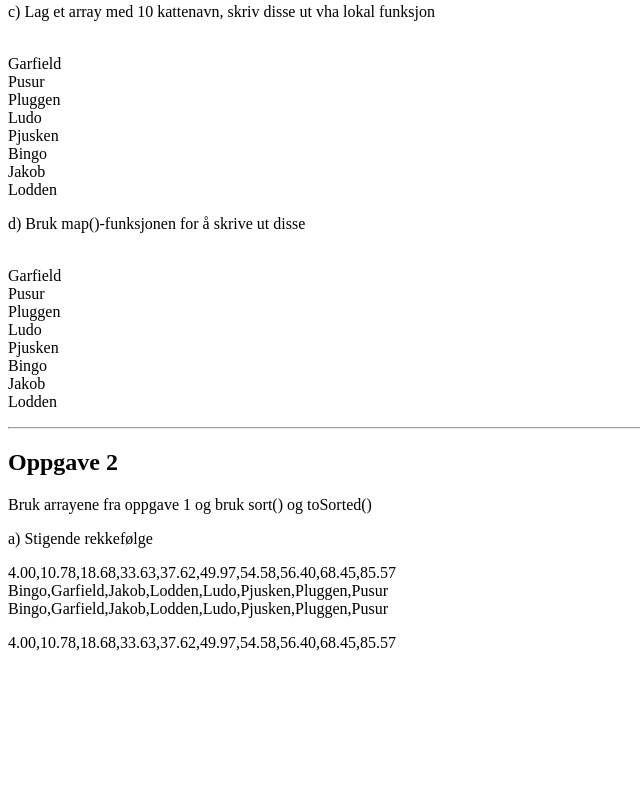
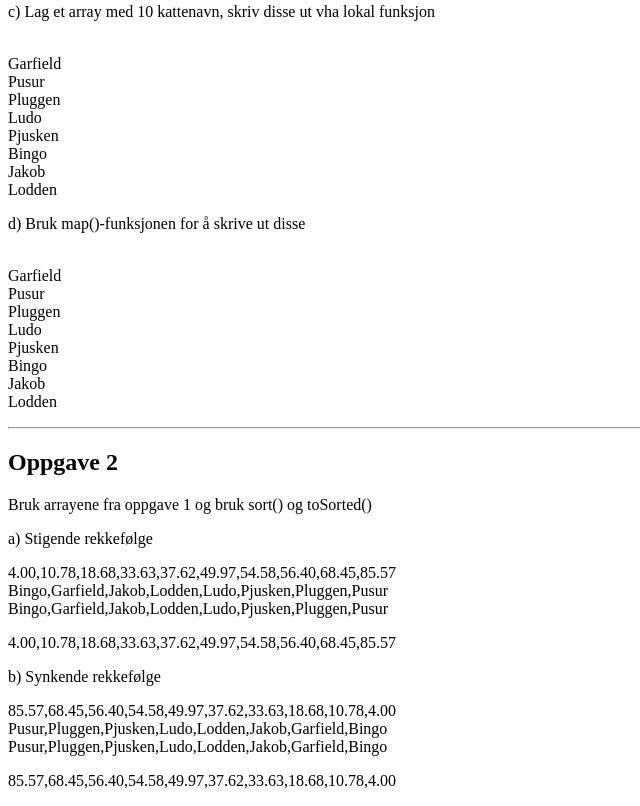
Before and after one commit to djTimewalker/ALF, a plain HTML site: page D39/oppgaver/index.html in a window 1280 px wide. Shown: the part 748-1554 px from the top of the page, without its empty margins (0-640 px from the left). Before the commit the page ends 1416 px from the top, so only its background shows below. Drawn offline with Linux system fonts and the light colour scheme.

Commit message:
D39 finishing up

```diff
--- a/D39/oppgaver/index.html
+++ b/D39/oppgaver/index.html
@@ -25,6 +25,10 @@
     <p> a) Stigende rekkefølge</p>
     <p id="o2a1-output"></p>
     <p id="o2a2-output"></p>
+    <p> b) Synkende rekkefølge</p>
+    <p id="o2b1-output"></p>
+    <p id="o2b2-output"></p>
+
 
     <script src="script.js"></script>
 </body>
--- a/D39/oppgaver/script.js
+++ b/D39/oppgaver/script.js
@@ -31,7 +31,13 @@ document.getElementById("o2a1-output").innerText = `${newSortedArray} \n ${newSo
 let newToSortedArray = randomNumbersArray.slice().toSorted((a, b) => a - b)
 document.getElementById("o2a2-output").innerText = newToSortedArray
 
+let newSortedArrayDescending = randomNumbersArray.slice().sort((a, b) => b - a)
+let newSortedCatsArrayDescending = catNamesArray.slice().sort().reverse()
+let newToSortedCatsArrayDescending = catNamesArray.toSorted().reverse()
+document.getElementById("o2b1-output").innerText = `${newSortedArrayDescending} \n${newSortedCatsArrayDescending} \n${newToSortedCatsArrayDescending}`
 
+let newToSortedArrayDescending = randomNumbersArray.toSorted((a, b) => b - a)
+document.getElementById("o2b2-output").innerText = newToSortedArrayDescending
 function renderArray() {
     let output = ""
     randomNumbersArray.forEach(number => {
```
